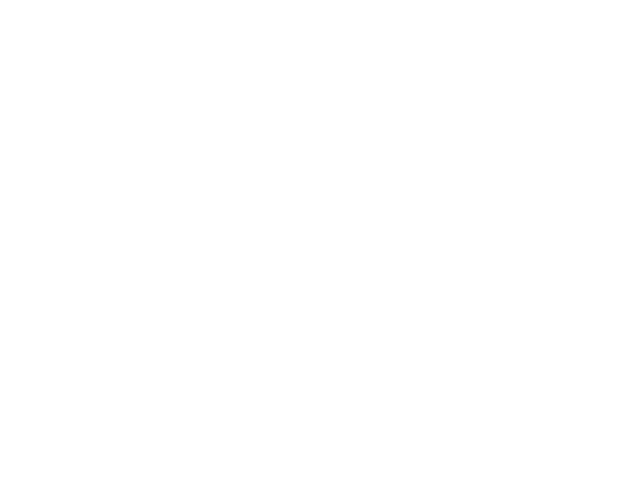
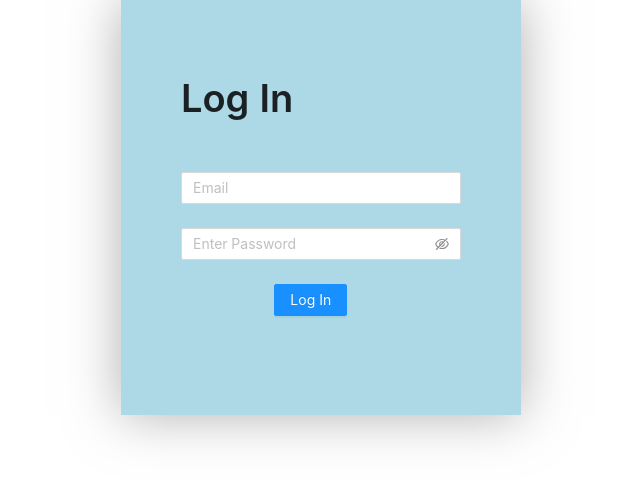
Before and after one commit to Oshin136/contactManager-FE, a React (Create React App) app: page /login in a window 1280 px wide. Before the commit this address had no page. Shown: the top 480 px of the page, without its empty margins (319-959 px from the left). Built offline with nearby package versions, Linux system fonts and the light colour scheme.

Commit message:
add login form

```diff
--- /dev/null
+++ b/src/forms/loginForm.tsx
@@ -0,0 +1,44 @@
+import { Button, Form, Input } from "antd";
+import { useNavigate } from "react-router-dom";
+import "./form.css";
+
+const LoginForm = () => {
+  const navigate = useNavigate();
+  const layout = {
+    labelCol: { span: 0 },
+    wrapperCol: { span: 24 },
+  };
+  const onFinish = (values: any) => {
+    navigate("/login");
+  };
+
+  const onFinishFailed = (errorInfo: any) => {
+    console.log("Failed:", errorInfo);
+  };
+
+  return (
+    <Form {...layout} onFinish={onFinish} onFinishFailed={onFinishFailed}>
+      <Form.Item
+        name="email"
+        rules={[{ required: true, message: "Please input your email!" }]}
+      >
+        <Input placeholder="Email" />
+      </Form.Item>
+
+      <Form.Item
+        name="password"
+        rules={[{ required: true, message: "Please input your password!" }]}
+      >
+        <Input.Password placeholder="Enter Password" />
+      </Form.Item>
+
+      <Form.Item wrapperCol={{ offset: 8, span: 16 }}>
+        <Button type="primary" htmlType="submit">
+          Log In
+        </Button>
+      </Form.Item>
+    </Form>
+  );
+};
+
+export default LoginForm;
--- a/src/pageRoutes/pageRoutes.tsx
+++ b/src/pageRoutes/pageRoutes.tsx
@@ -1,10 +1,12 @@
 import Register from "../pages/register/Register";
+import Login from "../pages/login/Login";
 import { Routes, Route } from "react-router-dom";
 
 function PageRoutes() {
   return (
     <Routes>
       <Route path="/register" element={<Register />}></Route>
+      <Route path="/login" element={<Login />}></Route>
     </Routes>
   );
 }
--- /dev/null
+++ b/src/pages/login/Login.tsx
@@ -0,0 +1,17 @@
+import LoginForm from "../../forms/loginForm";
+
+import "../../forms/form.css";
+import { Typography } from "antd";
+function Login() {
+  const { Title } = Typography;
+  return (
+    <div className="form">
+      <div className="form_wrapper">
+        <Title className="form_title">Log In</Title>
+        <LoginForm />
+      </div>
+    </div>
+  );
+}
+
+export default Login;
```
